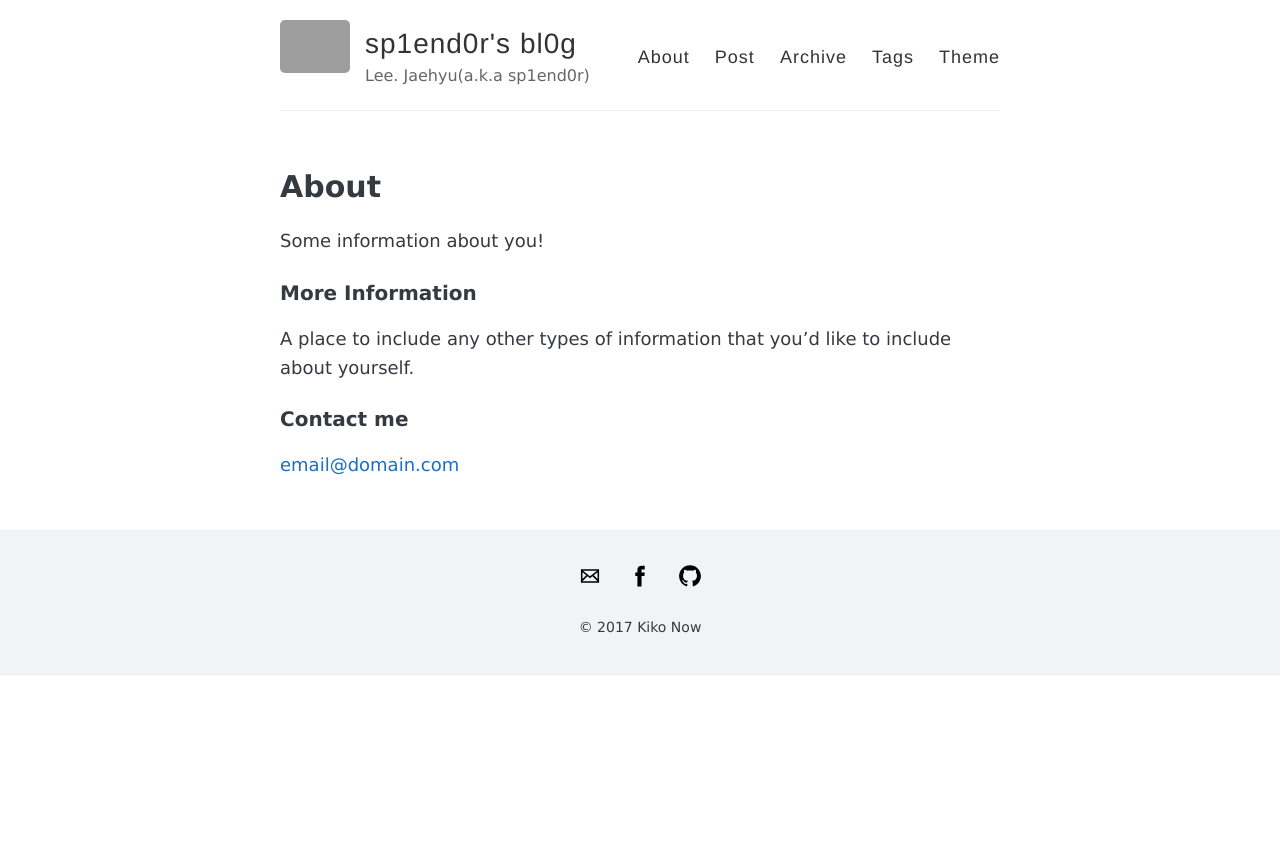
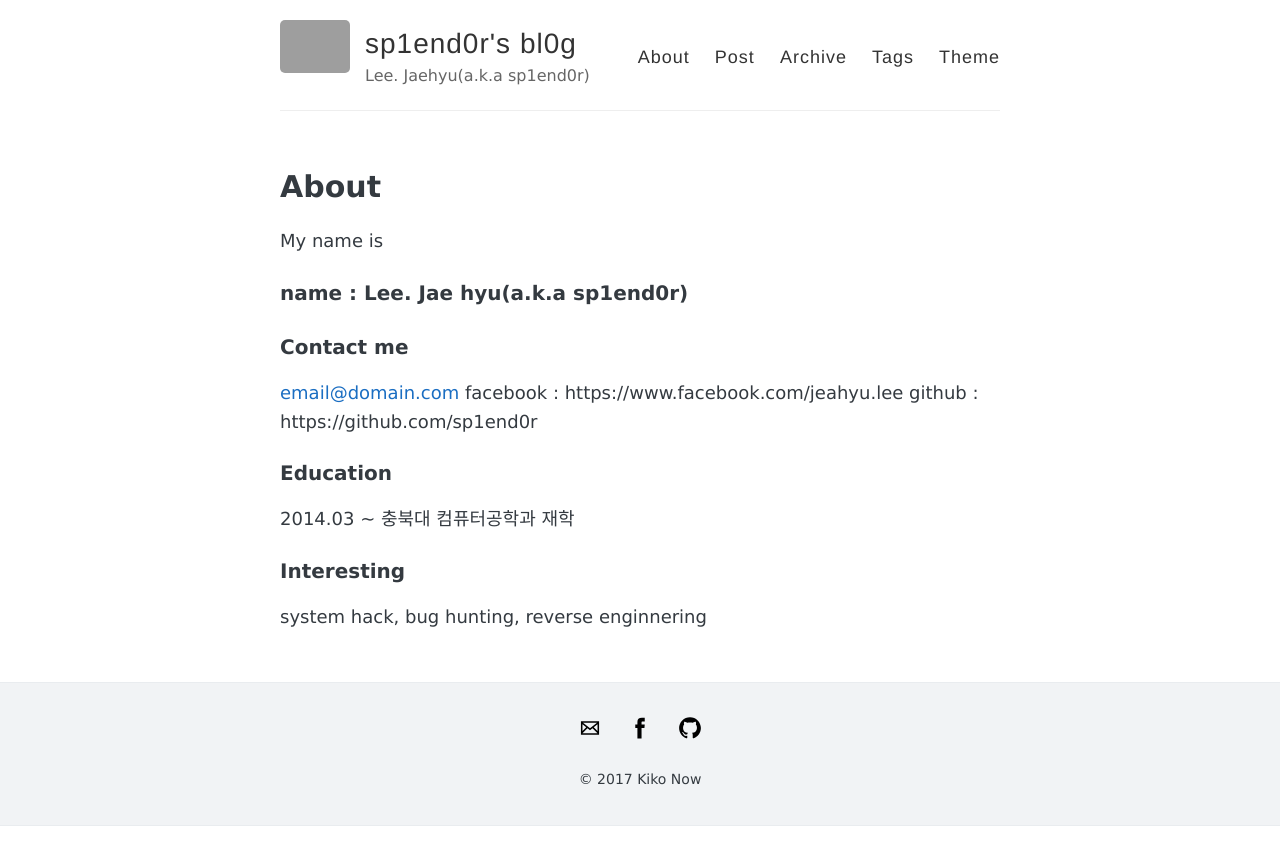
Before and after one commit to sp1end0r/sp1end0r.github.io, a Jekyll site: the page built from about.md, in a window 1280 px wide. Shown: the top 865 px of the page. Built offline with Jekyll 4.4.1, drawn with Linux system fonts in a browser that asks for light colours; grey boxes are pictures that could not be loaded.

Commit message:
Update about.md

```diff
--- a/about.md
+++ b/about.md
@@ -4,12 +4,18 @@ title: About
 permalink: /about/
 ---
 
-Some information about you!
+My name is
 
-### More Information
-
-A place to include any other types of information that you'd like to include about yourself.
+### name : Lee. Jae hyu(a.k.a sp1end0r)
 
 ### Contact me
 
-[email@domain.com](mailto:email@domain.com)
+[email@domain.com](mailto:ssinus.zk@gmail.com)
+facebook : https://www.facebook.com/jeahyu.lee
+github : https://github.com/sp1end0r
+
+### Education
+2014.03 ~ 충북대 컴퓨터공학과 재학
+
+### Interesting
+system hack, bug hunting, reverse enginnering
```
